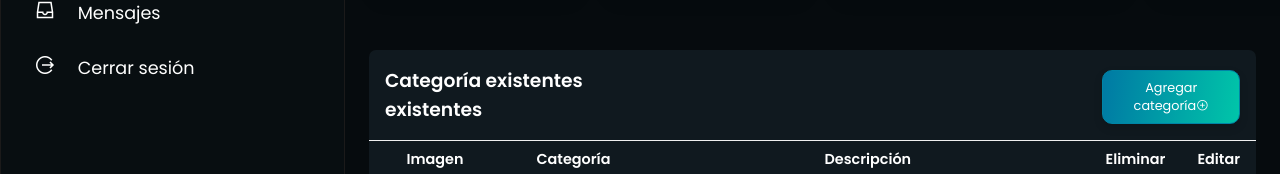
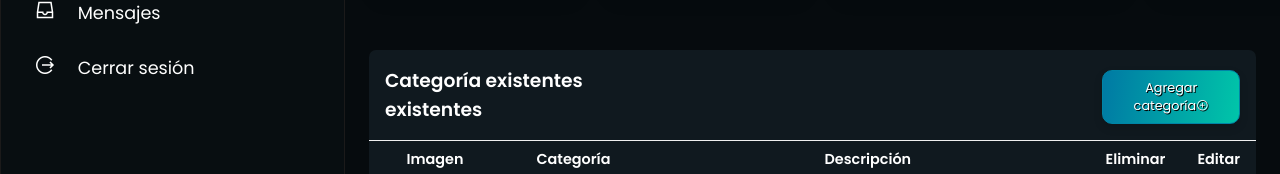
Before and after one commit to bluehat8/giftpage-technogift, a plain HTML site: page category-admin.html in a window 1280 px wide. Shown: the part 362-536 px from the top of the page. Drawn offline with nearby package versions, Linux system fonts and the light colour scheme.

Commit message:
Implementando sombras a textos
Implementando sombras a textos sobre botones con degradado.

```diff
--- a/CSS/estilo-admin.css
+++ b/CSS/estilo-admin.css
@@ -311,6 +311,7 @@ box-shadow: 0px 0px 20px var(--green-color);
     justify-content:flex-end;
     align-items:flex-end;
     cursor: pointer;
+    text-shadow: 1px 1.2px black;
 }
 
 
```
